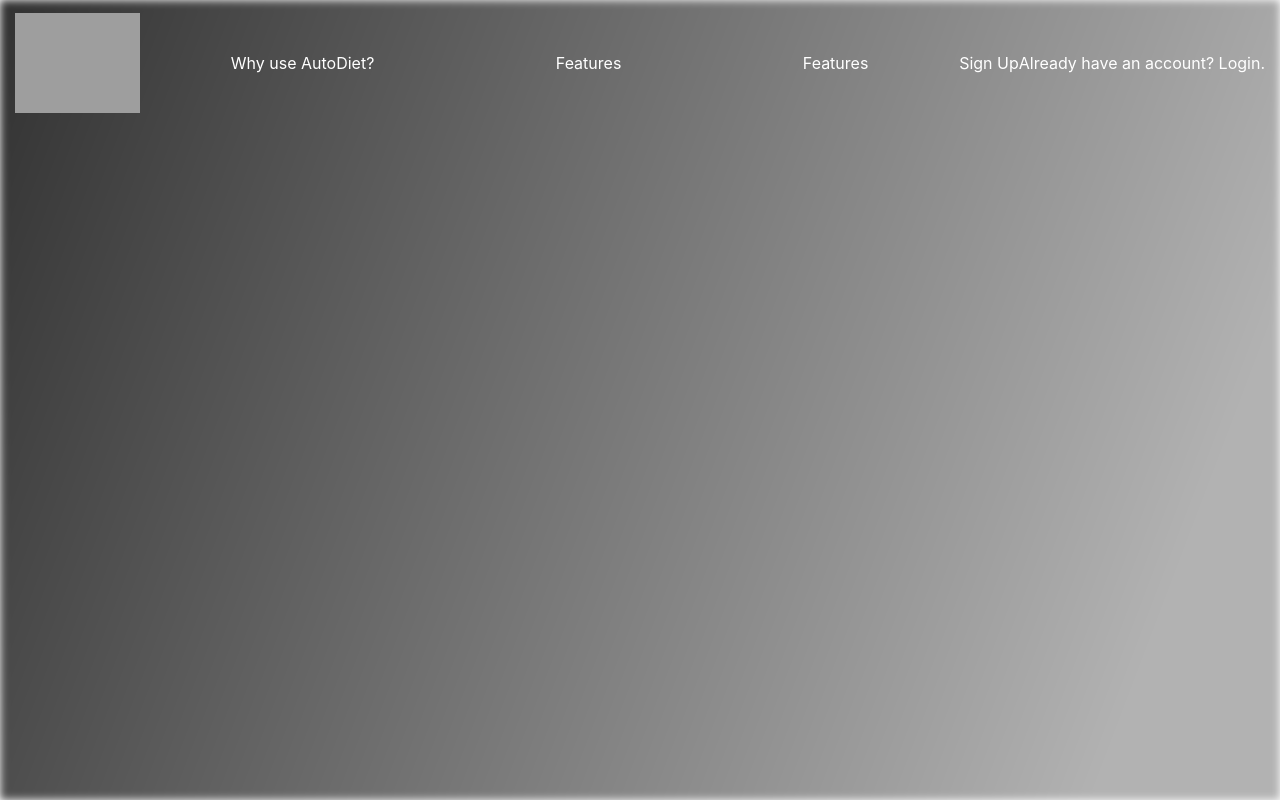
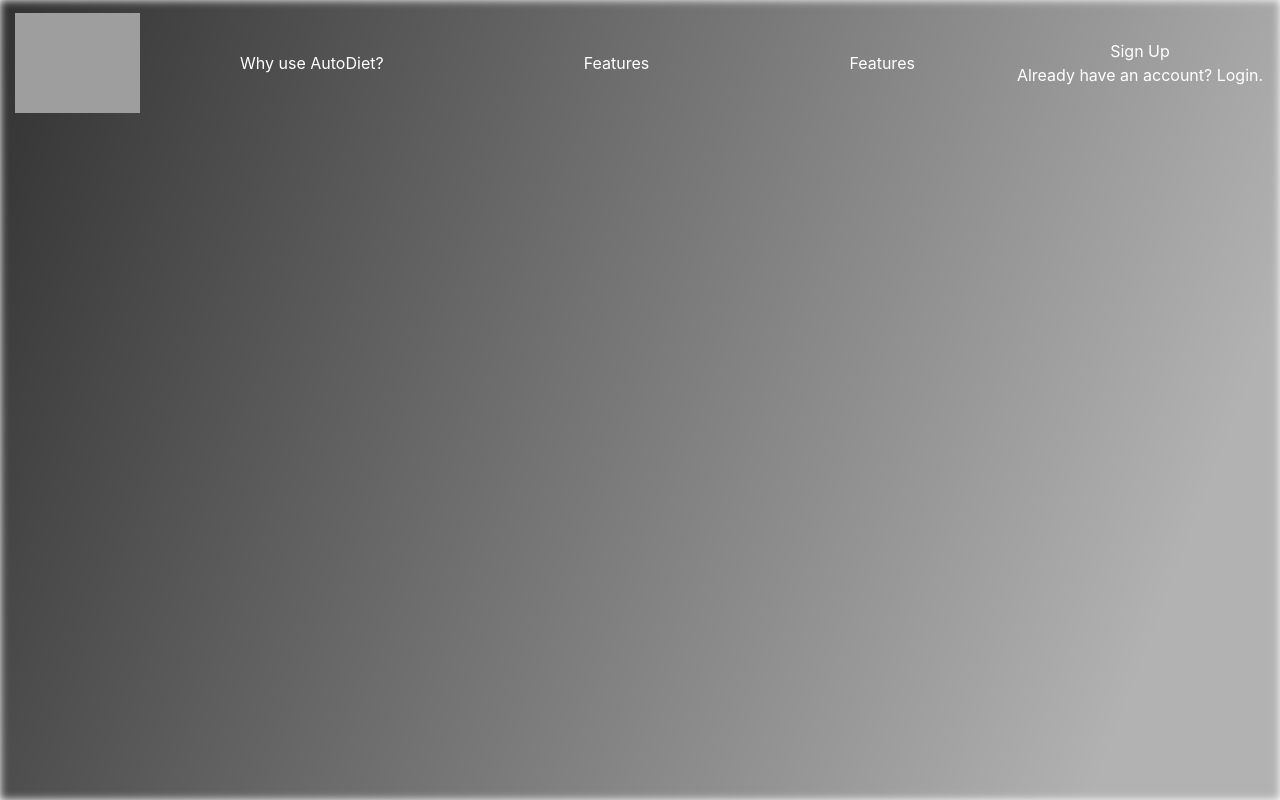
Before and after one commit to moenassar0/autodiet, a React (Create React App) app in the folder autodiet-frontend/: page / in a window 1280 px wide. Built offline with nearby package versions, Linux system fonts and the light colour scheme; grey boxes are pictures that could not be loaded.

Commit message:
frontend: navbar buttons styling added

```diff
--- a/autodiet-frontend/src/App.css
+++ b/autodiet-frontend/src/App.css
@@ -53,3 +53,12 @@
 .navbar ul li:hover{
   text-decoration: underline;
 }
+
+.navbar-register{
+  width: 20%;
+  display: flex;
+  flex-direction: column;
+  justify-content: center;
+  align-content: center;
+  align-items: center;
+}
```
